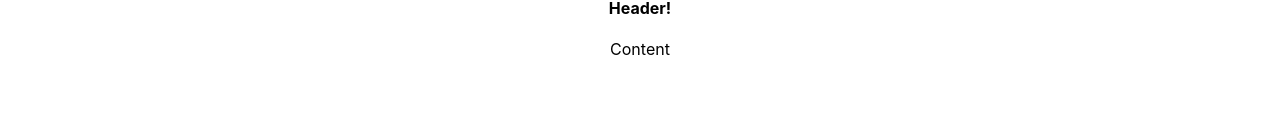
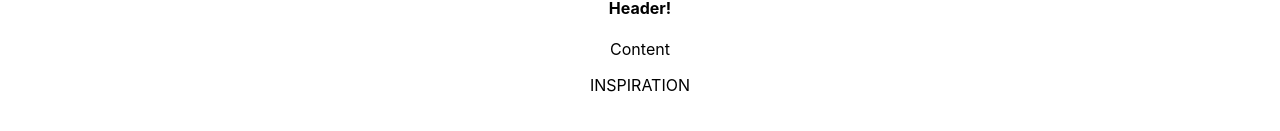
Before and after one commit to swgoodman/out-there, a React (Create React App) app: page / in a window 1280 px wide. Shown: the part 605-736 px from the top of the page. Built offline with nearby package versions, Linux system fonts and the light colour scheme.

Commit message:
Connect Inspiration Container to App

```diff
--- a/src/App.js
+++ b/src/App.js
@@ -1,5 +1,6 @@
 import React, { Component } from 'react';
 import BoardContainer from './containers/boardContainer.js';
+import Inspiration from './containers/inspirationContainer.js';
 import logo from './logo.svg';
 import './css/App.css';
 
@@ -30,6 +31,7 @@ class App extends Component {
         </header>
 
         <BoardContainer />
+        <Inspiration />
 
       </div>
     );
--- a/src/containers/inspirationContainer.js
+++ b/src/containers/inspirationContainer.js
@@ -0,0 +1,13 @@
+import React, { Component } from 'react'
+
+class InspirationContainer extends Component {
+    render(){
+      return (
+        <div>
+          <p>INSPIRATION</p>
+        </div>
+      );
+    }
+}
+
+export default InspirationContainer;
```
